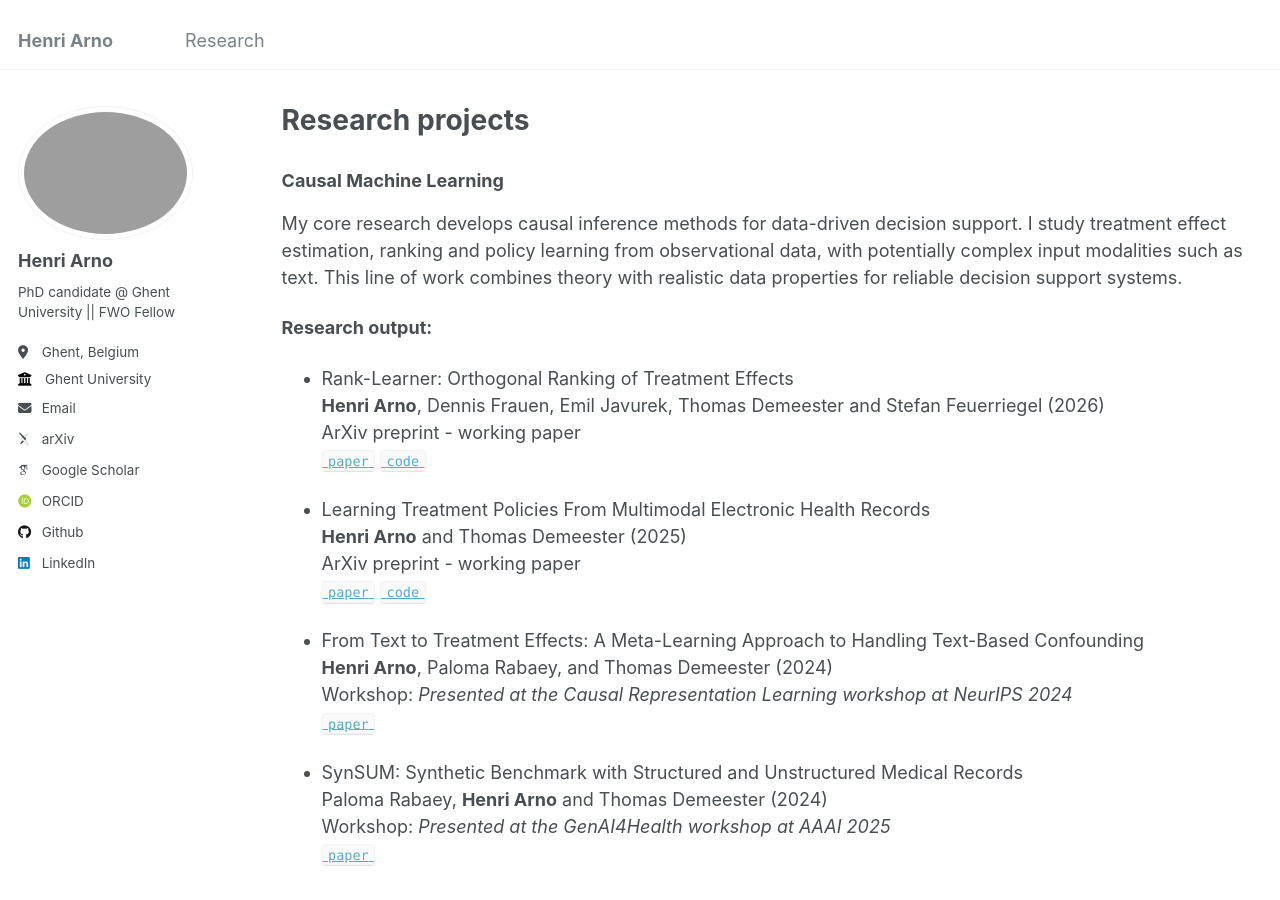
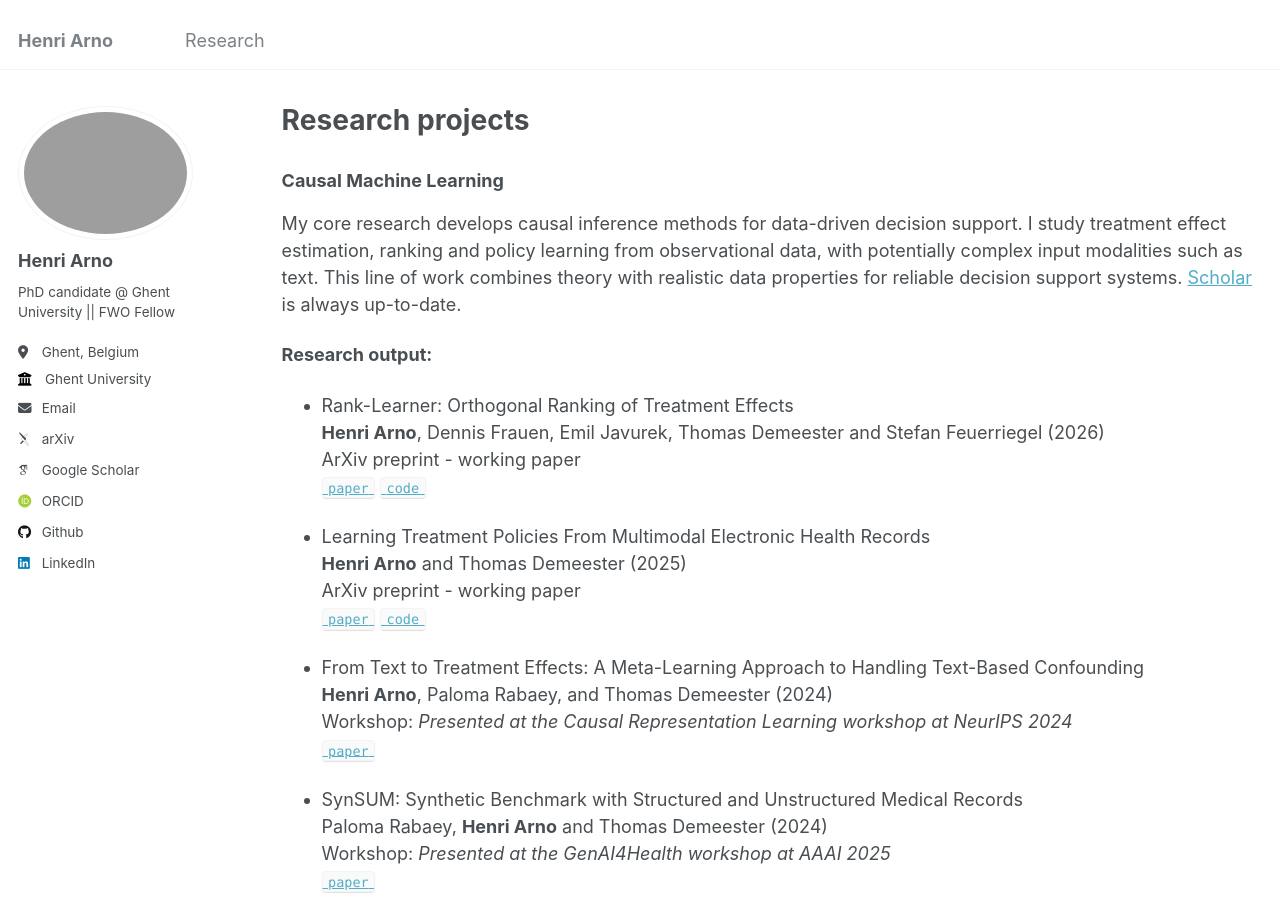
Before and after one commit to HenriArno/HenriArno.github.io, a Jekyll site: the page built from _pages/research.md, in a window 1280 px wide and 900 px high. Built offline with Jekyll 4.4.1, drawn with Linux system fonts in a browser that asks for light colours; some web fonts are replaced.

Commit message:
Update research.md

```diff
--- a/_pages/research.md
+++ b/_pages/research.md
@@ -5,7 +5,7 @@ permalink: /research/
 ---
 
 ### Causal Machine Learning
-My core research develops causal inference methods for data-driven decision support. I study treatment effect estimation, ranking and policy learning from observational data, with potentially complex input modalities such as text. This line of work combines theory with realistic data properties for reliable decision support systems.
+My core research develops causal inference methods for data-driven decision support. I study treatment effect estimation, ranking and policy learning from observational data, with potentially complex input modalities such as text. This line of work combines theory with realistic data properties for reliable decision support systems. [Scholar](https://scholar.google.be/citations?user=ce8BmFgAAAAJ&hl=nl) is always up-to-date.
 
 **Research output:**
 - Rank-Learner: Orthogonal Ranking of Treatment Effects
```
